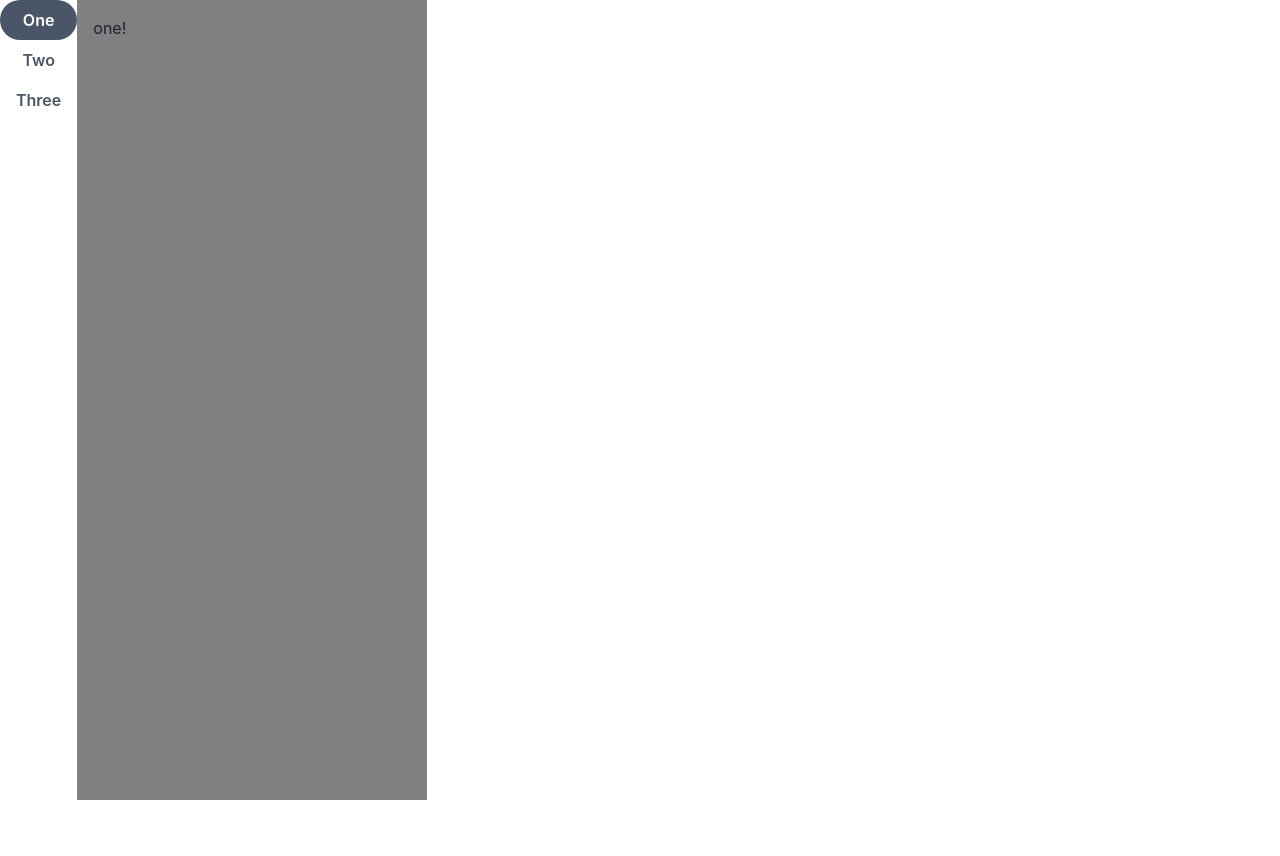
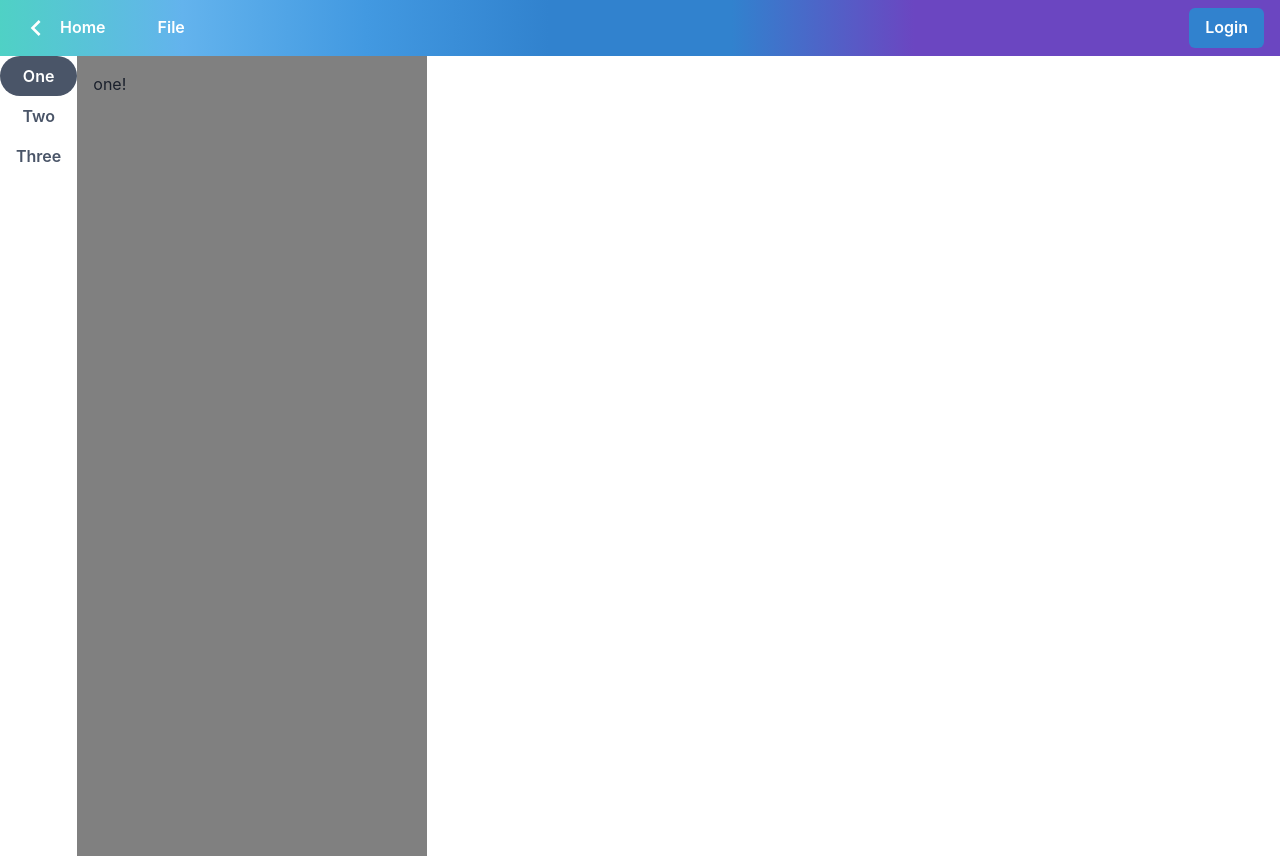
Before and after one commit to YaroslavChuiko/Webster, a React (Vite) app in the folder client/: page / in a window 1280 px wide. Before the commit the page ends 800 px from the top, so only its background shows below. Built offline with nearby package versions, Linux system fonts and the light colour scheme.

Commit message:
client: add navbar

```diff
--- a/client/package.json
+++ b/client/package.json
@@ -11,6 +11,7 @@
     "preview": "vite preview"
   },
   "dependencies": {
+    "@chakra-ui/icons": "^2.0.19",
     "@chakra-ui/react": "^2.6.0",
     "@emotion/react": "^11.10.6",
     "@emotion/styled": "^11.10.6",
--- a/client/src/App.tsx
+++ b/client/src/App.tsx
@@ -5,6 +5,7 @@ function App() {
   return (
     <Routes>
       <Route path="/" element={<Studio />} />
+        <Route path="/home" element={<div>HOME</div>} />
     </Routes>
   );
 }
--- /dev/null
+++ b/client/src/pages/Navbar/Navbar.tsx
@@ -0,0 +1,79 @@
+import { Box, Flex, Spacer, Button, Menu, MenuButton, MenuList, MenuItem, Text, useColorModeValue, ChakraProvider, Divider } from '@chakra-ui/react';
+import { Link } from "react-router-dom";
+import { extendTheme } from '@chakra-ui/react';
+import { ChevronLeftIcon, SettingsIcon, SmallAddIcon, ExternalLinkIcon, DownloadIcon } from '@chakra-ui/icons';
+function Navbar() {
+    const customTheme = extendTheme({
+        components: {
+            Button: {
+                variants: {
+                    'navbar-transparent': {
+                        color: 'white',
+                        bg: 'transparent',
+                        _hover: {
+                            bg: useColorModeValue('teal.300', 'teal.400'),
+                        },
+                    },
+                },
+            },
+        },
+    });
+
+    return (
+        <ChakraProvider theme={customTheme}>
+            <Flex bgGradient="linear(to-r, teal.300, blue.300, blue.400, blue.500, blue.500, purple.600, purple.600, purple.600)" pt="2" pb="2" align="center">
+                <Box>
+                    <Button colorScheme="blue" mr="4" ml="1" as={Link as never} to="/home" variant="navbar-transparent">
+                        <ChevronLeftIcon w={8} h={8} />
+                        <Text ml="2">
+                            Home
+                        </Text>
+                    </Button>
+                    <Menu>
+                        <MenuButton as={Button} colorScheme="blue" mr="4" ml="1" variant="navbar-transparent">
+                            File
+                        </MenuButton>
+                        <MenuList mt='01'>
+                            <Text ml="2" p='2'>
+                                Some dynamic text about the page
+                            </Text>
+                            <Text ml='1' pt='0' pb='2' pl='2' opacity='0.5'>
+                                Current user data
+                            </Text>
+                            <MenuItem>
+                                <SmallAddIcon mr={2}/>
+                                Create new design
+                            </MenuItem>
+                            <MenuItem>
+                                <ExternalLinkIcon mr={2}/>
+                                Import
+                            </MenuItem>
+                            <MenuItem>
+                                <DownloadIcon mr={2}/>
+                                Download
+                            </MenuItem>
+                            <Divider mt={2} mb={2}/>
+                            <MenuItem>
+                                <SettingsIcon mr={2}/>
+                                Some settings
+                            </MenuItem>
+                            <Divider mt={2} mb={2}/>
+                            <MenuItem>Some other options</MenuItem>
+                            <MenuItem>Something else</MenuItem>
+                        </MenuList>
+                    </Menu>
+                </Box>
+                <Spacer />
+                <Box>
+                    <Button
+                        colorScheme="blue"
+                        mr="4">
+                        Login
+                    </Button>
+                </Box>
+            </Flex>
+        </ChakraProvider>
+    );
+}
+
+export default Navbar;
--- a/client/src/pages/Studio/Studio.tsx
+++ b/client/src/pages/Studio/Studio.tsx
@@ -1,7 +1,10 @@
 import { Tabs, TabList, TabPanels, Tab, TabPanel, Box } from '@chakra-ui/react';
+import Navbar from "../Navbar/Navbar";
 
 const Studio = () => {
   return (
+      <div>
+        <Navbar/>
         <Box h="100vh" w="100%">
           <Tabs orientation="vertical" variant="solid-rounded" colorScheme="gray" h="100%">
             <TabList>
@@ -23,6 +26,7 @@ const Studio = () => {
             </TabPanels>
           </Tabs>
         </Box>
+      </div>
   );
 };
 
```
Lines whose indentation alone changed are shown as unchanged.
